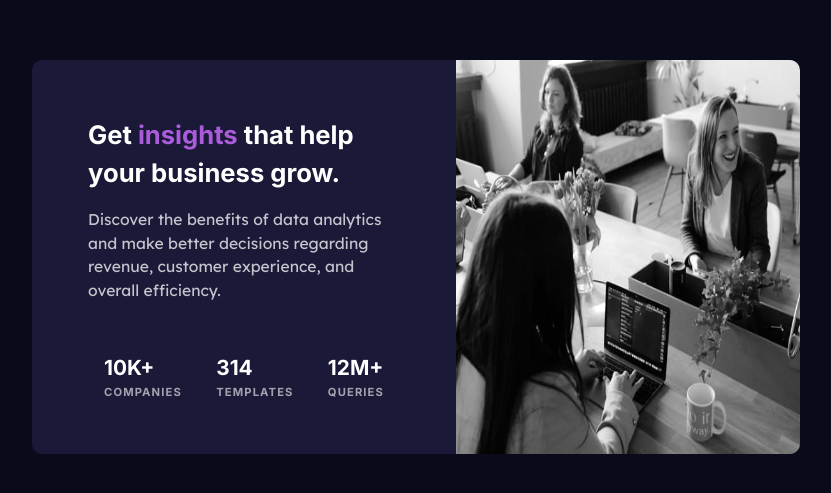
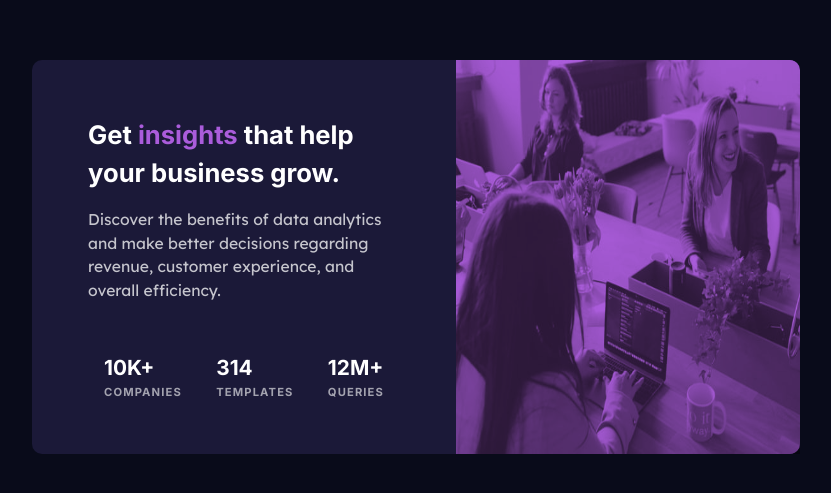
Before and after one commit to beratssert/Frontend-Mentor-Challanges, a plain HTML site: page stats-preview-card-component-main/index.html in a window 1280 px wide. Shown: the part 143-636 px from the top of the page, without its empty margins (224-1055 px from the left). Drawn offline with Linux system fonts and the light colour scheme.

Commit message:
Addding color on img and debugging

```diff
--- a/stats-preview-card-component-main/styles.css
+++ b/stats-preview-card-component-main/styles.css
@@ -43,14 +43,24 @@ body {
 	text-align: center;
 }
 
+.card-img {
+	background-color: var(--accent);
+	border-top-left-radius: var(--radius);
+	border-top-right-radius: var(--radius);
+}
+.desktop-img,
+.mobile-img {
+	mix-blend-mode: multiply;
+	opacity: 0.75;
+	display: block;
+}
+
 .desktop-img {
 	display: none;
 }
 
 .mobile-img {
 	width: 100%;
-	border-top-left-radius: var(--radius);
-	border-top-right-radius: var(--radius);
 }
 
 .card {
@@ -111,9 +121,7 @@ body {
 	}
 
 	.desktop-img {
-		display: inline;
-		border-top-right-radius: var(--radius);
-		border-bottom-right-radius: var(--radius);
+		display: block;
 		width: 100%;
 		min-height: 100%;
 	}
@@ -133,6 +141,9 @@ body {
 
 	.card-img {
 		width: 50%;
+		border-top-right-radius: var(--radius);
+		border-bottom-right-radius: var(--radius);
+		border-top-left-radius: 0;
 	}
 
 	.card-stats {
```
